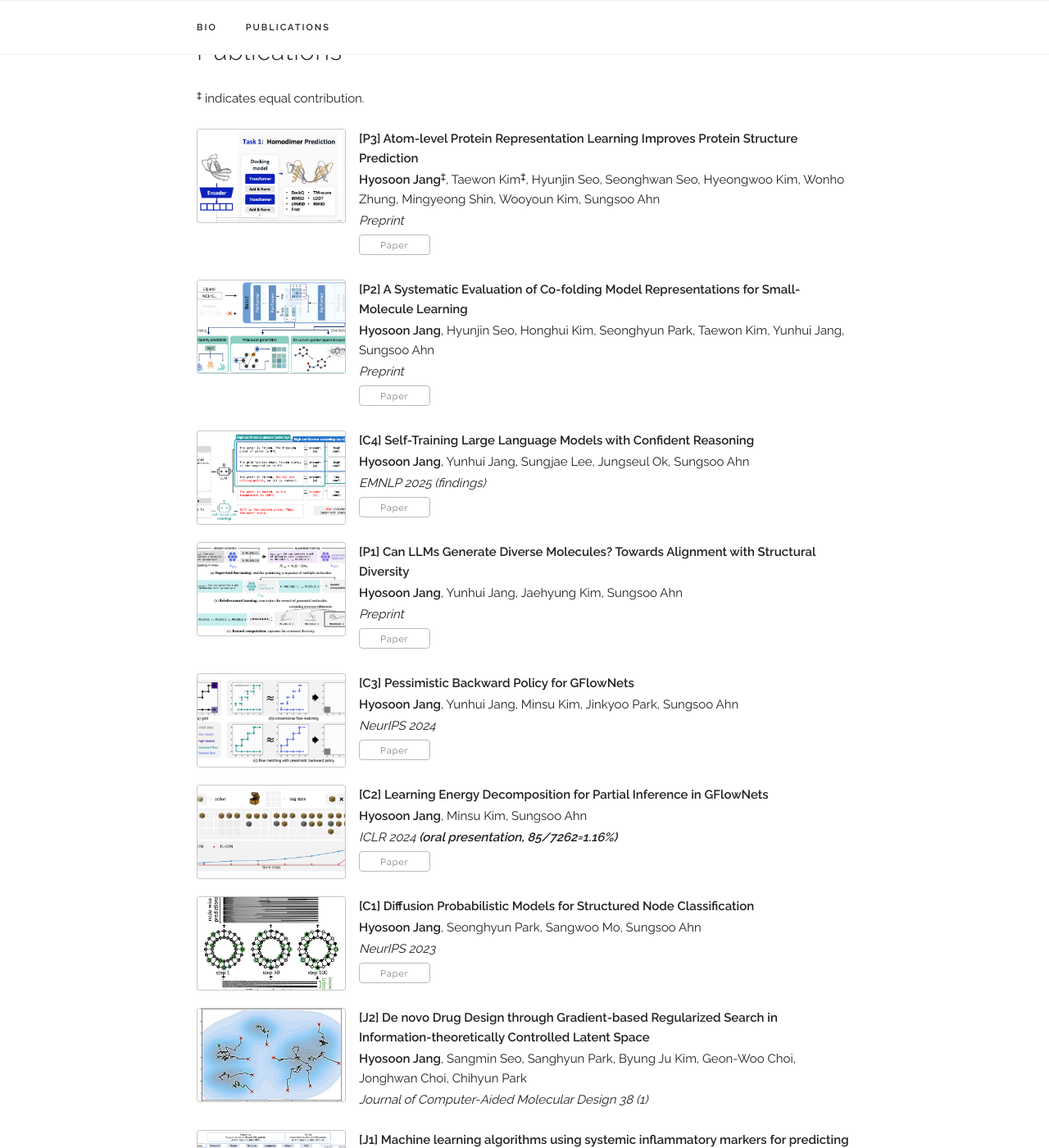
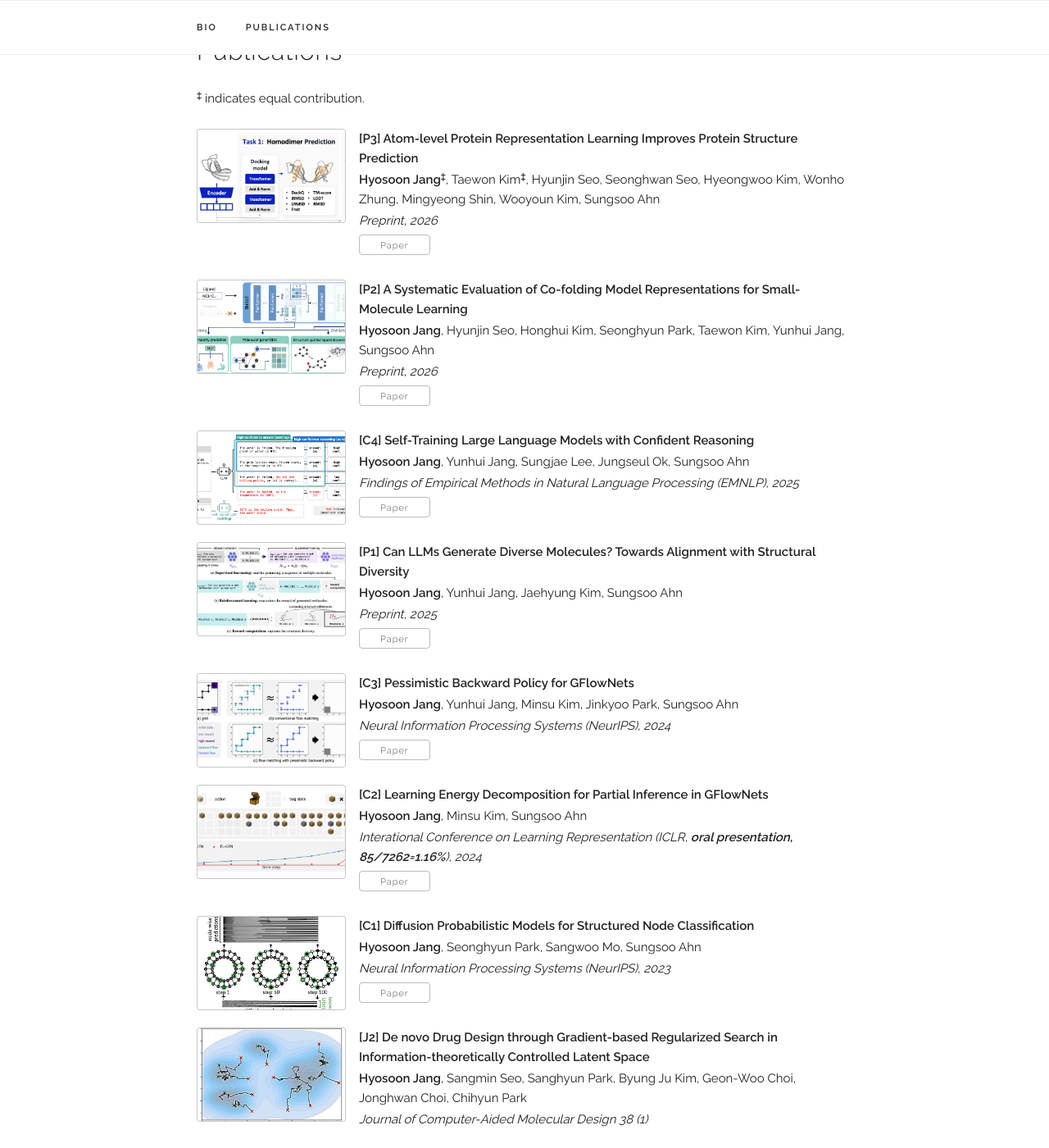
Before and after one commit to hsjang0/hsjang, a Jekyll site: the page built from index.html, in a window 1280 px wide and 1400 px high, scrolled down 772 px. Shown: the whole window at 82% size. Built offline with Jekyll 4.4.1, drawn with Linux system fonts in a browser that asks for light colours; some web fonts are replaced.

Commit message:
Update publications.yaml

```diff
--- a/_data/publications.yaml
+++ b/_data/publications.yaml
@@ -2,28 +2,28 @@ papers:
 
   - title: "[P3] Atom-level Protein Representation Learning Improves Protein Structure Prediction"
     authors: "<b>Hyosoon Jang</b><sup>‡</sup>, Taewon Kim<sup>‡</sup>, Hyunjin Seo, Seonghwan Seo, Hyeongwoo Kim, Wonho Zhung, Mingyeong Shin, Wooyoun Kim, Sungsoo Ahn"
-    venue: "Preprint"
+    venue: "Preprint, 2026"
     selected: y
     image: "/assets/publications/kfold_struct_rep.png"
     paper_pdf: "/assets/publications/kfold_struct_rep.pdf"
 
   - title: "[P2] A Systematic Evaluation of Co-folding Model Representations for Small-Molecule Learning"
     authors: "<b>Hyosoon Jang</b>, Hyunjin Seo, Honghui Kim, Seonghyun Park, Taewon Kim, Yunhui Jang, Sungsoo Ahn"
-    venue: "Preprint"
+    venue: "Preprint, 2026"
     selected: y
     image: "/assets/publications/Boltz_as_FM.png"
     paper_pdf: "/assets/publications/Boltz_as_FM.pdf"
 
   - title: "[C4] Self-Training Large Language Models with Confident Reasoning"
     authors: "<b>Hyosoon Jang</b>, Yunhui Jang, Sungjae Lee, Jungseul Ok, Sungsoo Ahn"
-    venue: "EMNLP 2025 (findings)"
+    venue: "Findings of Empirical Methods in Natural Language Processing (EMNLP), 2025"
     selected: y
     image: "/assets/publications/Confidence_Self_Training_of_LLMs.png"
     paper_pdf: "/assets/publications/Confidence_Self_Training_of_LLMs (41).pdf"
 
   - title: "[P1] Can LLMs Generate Diverse Molecules? Towards Alignment with Structural Diversity"
     authors: "<b>Hyosoon Jang</b>, Yunhui Jang, Jaehyung Kim, Sungsoo Ahn"
-    venue: "Preprint"
+    venue: "Preprint, 2025"
     selected: y
     paper_pdf: "/assets/publications/LLMs_for_Diverse_Molecule_Discovery__Copy_.pdf"
     image: "/assets/publications/LLMs_for_Diverse_Molecule_Discovery__Copy_.png"
@@ -31,21 +31,21 @@ papers:
 
   - title: "[C3] Pessimistic Backward Policy for GFlowNets"
     authors: "<b>Hyosoon Jang</b>, Yunhui Jang, Minsu Kim, Jinkyoo Park, Sungsoo Ahn"
-    venue: "NeurIPS 2024"
+    venue: "Neural Information Processing Systems (NeurIPS), 2024"
     image: "/assets/publications/pbp.png"
     paper_pdf: "/assets/publications/pbp.pdf"
     selected: y
 
   - title: "[C2] Learning Energy Decomposition for Partial Inference in GFlowNets"
     authors: "<b>Hyosoon Jang</b>, Minsu Kim, Sungsoo Ahn"
-    venue: "ICLR 2024 <b>(oral presentation, 85/7262=1.16%)</b>"
+    venue: "Interational Conference on Learning Representation (ICLR, <b>oral presentation, 85/7262=1.16%</b>), 2024"
     image: "/assets/publications/LED_GFlowNet-13.png"
     paper_pdf: "/assets/publications/LED_GFlowNet-13.pdf"
     selected: y
 
   - title: "[C1] Diffusion Probabilistic Models for Structured Node Classification"
     authors: "<b>Hyosoon Jang</b>, Seonghyun Park, Sangwoo Mo, Sungsoo Ahn"
-    venue: "NeurIPS 2023"
+    venue: "Neural Information Processing Systems (NeurIPS), 2023"
     image: "/assets/publications/23_DPMSNC.png"
     paper_pdf: "/assets/publications/23_DPMSNC.pdf"
     selected: y
```
